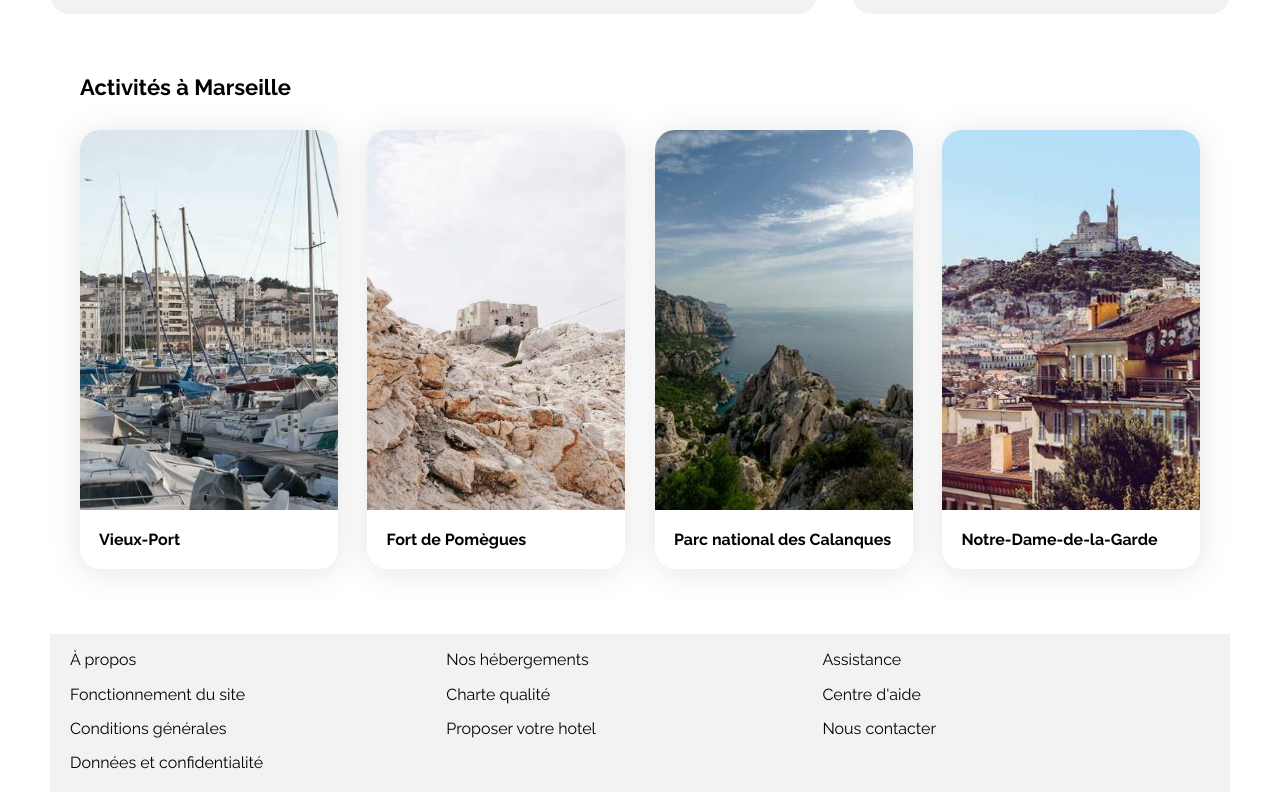
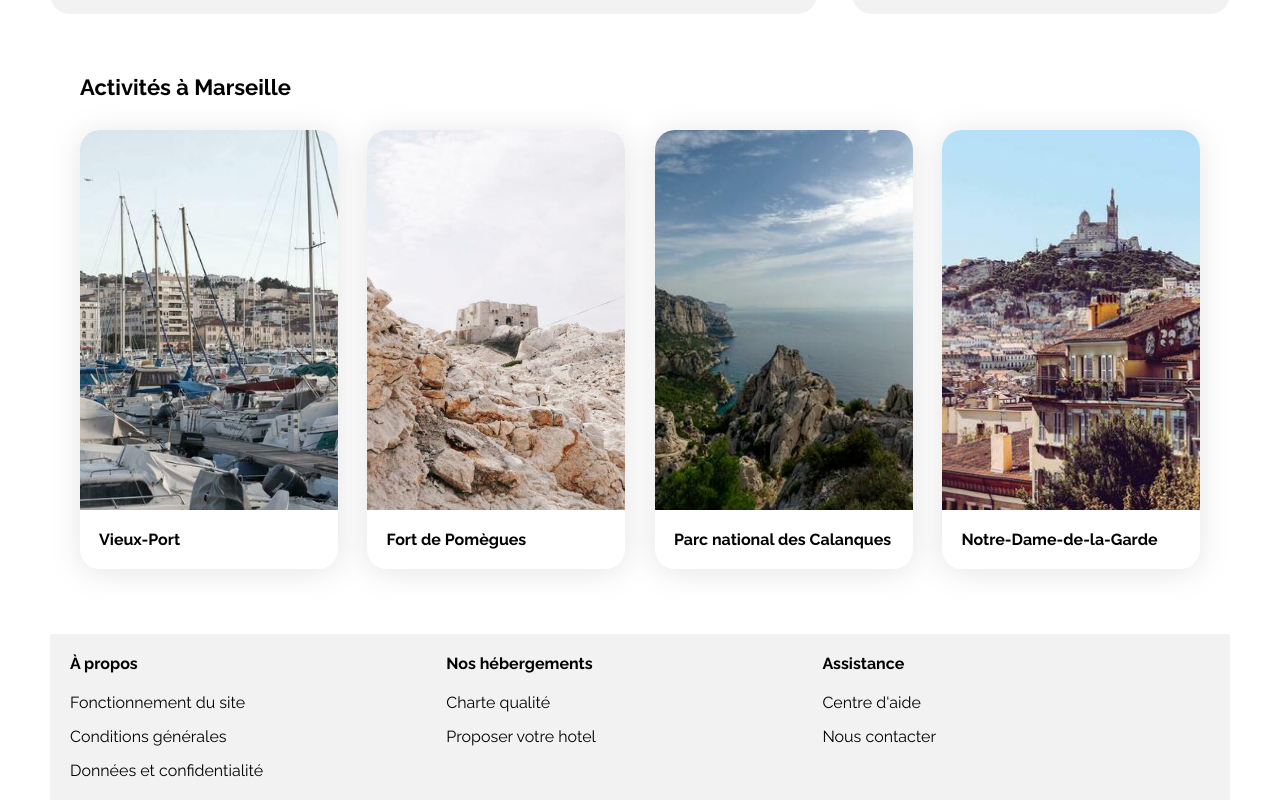
Before and after one commit to Thecoolsun/oc-booki, a plain HTML site: page index.html in a window 1280 px wide. Shown: the part 1073-1873 px from the top of the page. Drawn offline with Linux system fonts and the light colour scheme.

Commit message:
Update style.css

```diff
--- a/css/style.css
+++ b/css/style.css
@@ -362,6 +362,11 @@ footer {
     padding: 0 20px 0 20px;
 }
 
+footer p {
+    margin: 20px 0 20px 0;
+    font-weight: bold;
+}
+
 footer nav {
     width: 33%;
 }
```
